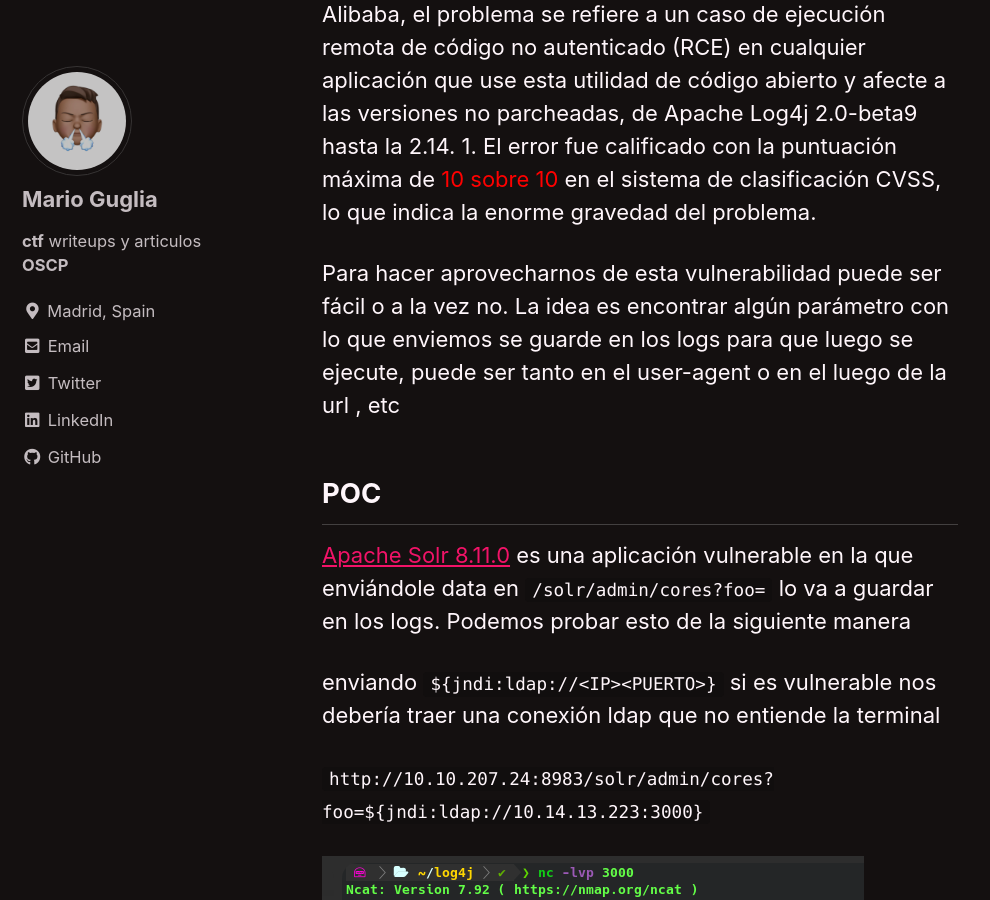
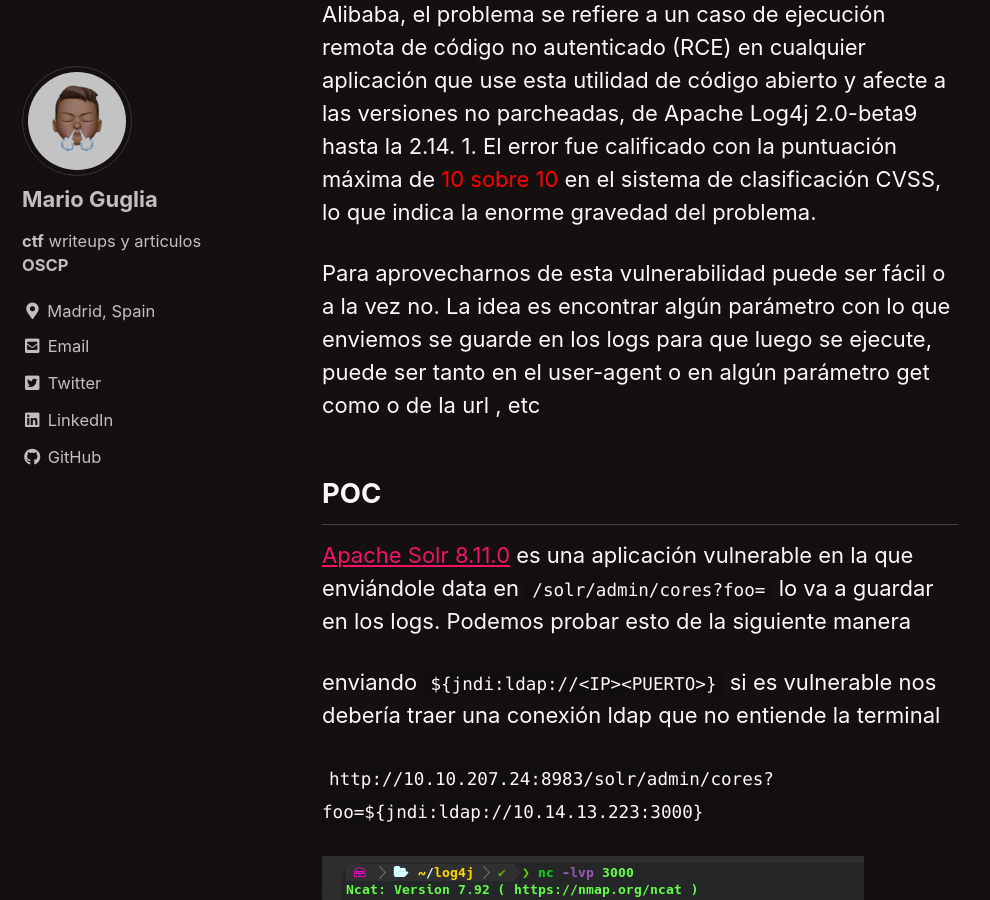
Before and after one commit to guglia001/guglia001.github.io, a Jekyll site: the page built from _posts/2021-12-14-log4j-CVE-POC.md, in a window 1280 px wide and 900 px high, scrolled down 423 px. Shown: the whole window, without its empty margins (0-990 px from the left). Built offline with Jekyll 4.4.1, drawn with Linux system fonts in a browser that asks for light colours; cached includes are drawn as plain includes.

Commit message:
Update 2021-12-14-log4j-CVE-POC.md

```diff
--- a/_posts/2021-12-14-log4j-CVE-POC.md
+++ b/_posts/2021-12-14-log4j-CVE-POC.md
@@ -9,7 +9,7 @@
 El pasado jueves salió a la luz una vulnerabilidad que afecta al Java logging package llamado **Log4j**. Etiquetada como **`CVE-2021-44228`** conocida por apodos como **Log4Shell** o **LogJam** y descubierta por el equipo de seguridad de Alibaba, el problema se refiere a un caso de ejecución remota de código no autenticado (RCE) en cualquier aplicación que use esta utilidad de código abierto y afecte a las versiones no parcheadas, de Apache Log4j 2.0-beta9 hasta la 2.14. 1. El error fue calificado con la puntuación máxima de <span style="color:red">10 sobre 10</span>   en el sistema de clasificación CVSS, lo que indica la enorme gravedad del problema.
 
 
-Para hacer aprovecharnos de esta vulnerabilidad puede ser fácil o a la vez no. La idea es encontrar algún parámetro con lo que enviemos se guarde en los logs para que luego se ejecute, puede ser tanto en el user-agent o en el luego de la url , etc
+Para aprovecharnos de esta vulnerabilidad puede ser fácil o a la vez no. La idea es encontrar algún parámetro con lo que enviemos se guarde en los logs para que luego se ejecute, puede ser tanto en el user-agent o en algún parámetro get como o de la url , etc
 
 ## POC
 
```
